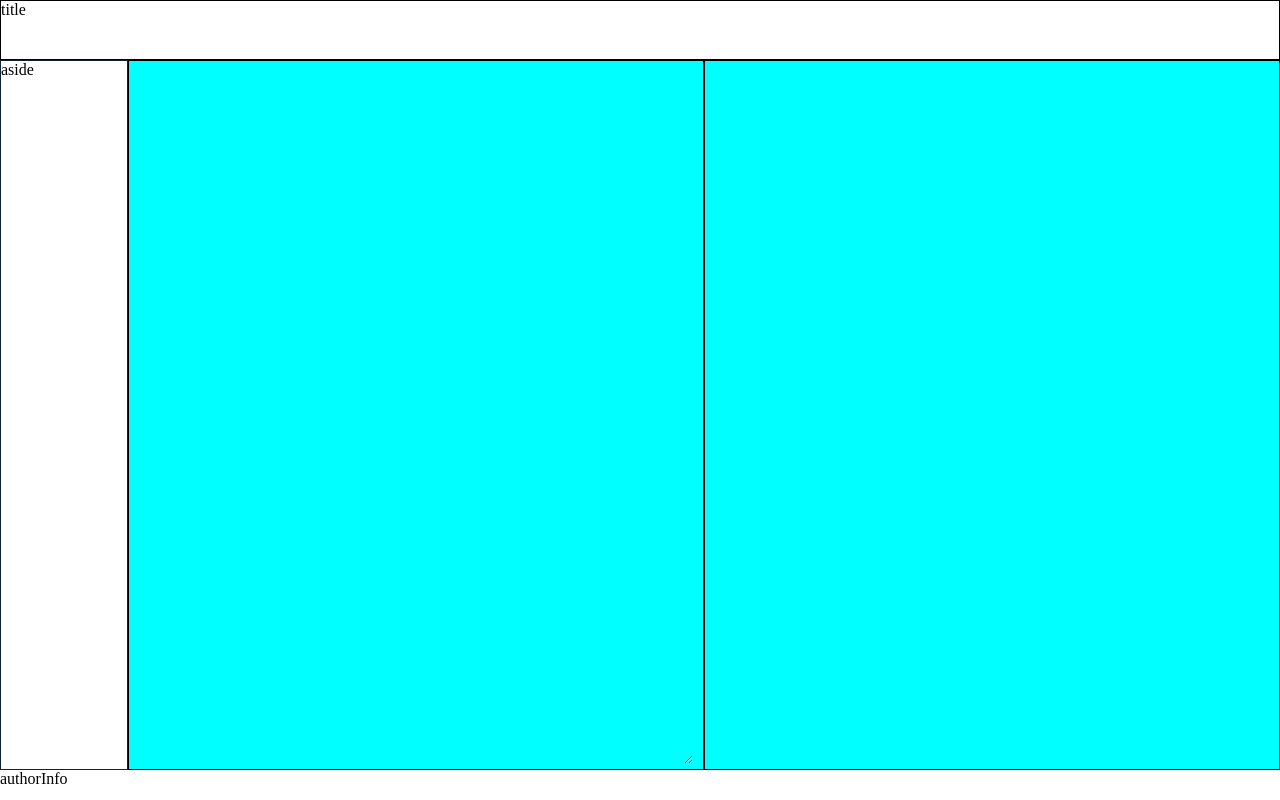
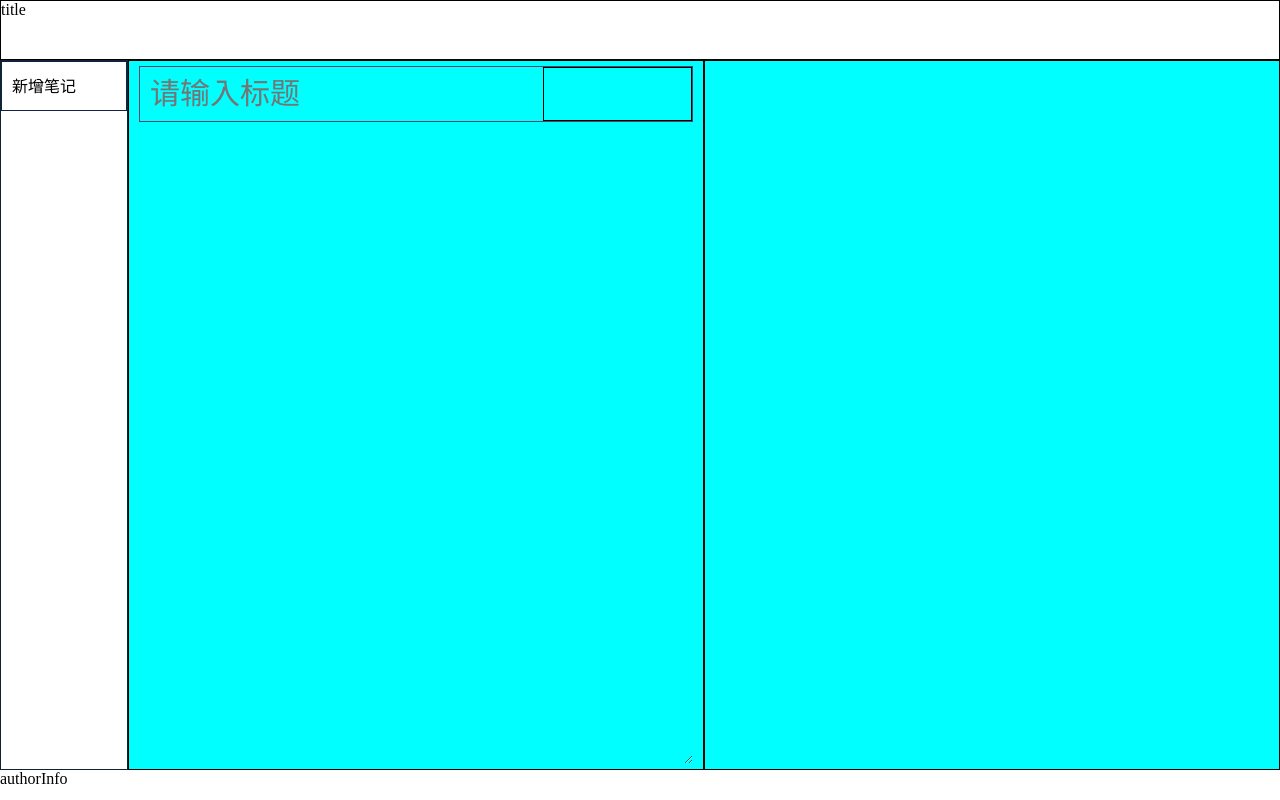
Before and after one commit to karnoliu25/MDNoteWeb, a plain HTML site: page index.html in a window 1280 px wide. Drawn offline with Linux system fonts and the light colour scheme; a web font is replaced by a local one.

Commit message:
增加功能样式，功能未实现

```diff
--- a/index.html
+++ b/index.html
@@ -10,18 +10,33 @@
   </head>
   <body>
     <div id="container">
+      <!-- 总标题 -->
       <div class="titleBar">title</div>
+      <!-- 内容区 -->
       <div class="content">
-        <div class="asideBar">aside</div>
+        <!-- 侧边栏 -->
+        <div class="asideBar">
+          <div class="addBtn">新增笔记</div>
+          <div class="noteList"></div>
+        </div>
+        <!-- 输入区 -->
         <div class="inputArea contentDisplay">
+          <div class="controlBar">
+            <input type="text" class="noteTitle" placeholder="请输入标题" />
+            <div class="controlBtn">
+              <i class="iconfont">&#xe601;</i> <i class="iconfont">&#xe639;</i>
+            </div>
+          </div>
           <textarea
             name="userContent"
             id="userContent"
             v-model="content"
           ></textarea>
         </div>
+        <!-- 预览区 -->
         <div class="previewArea contentDisplay" v-html="notePreview"></div>
       </div>
+      <!-- 信息区 -->
       <div class="authorInfo">authorInfo</div>
     </div>
     <script src="script.js"></script>
--- a/style.css
+++ b/style.css
@@ -3,6 +3,28 @@
   padding: 0;
   box-sizing: border-box;
 }
+
+@font-face {
+  font-family: "iconfont"; /* Project id 4805213 */
+  src: url("//at.alicdn.com/t/c/font_4805213_k7o2rk0sp8n.woff2?t=1736244724306")
+      format("woff2"),
+    url("//at.alicdn.com/t/c/font_4805213_k7o2rk0sp8n.woff?t=1736244724306")
+      format("woff"),
+    url("//at.alicdn.com/t/c/font_4805213_k7o2rk0sp8n.ttf?t=1736244724306")
+      format("truetype");
+}
+.iconfont {
+  font-family: "iconfont" !important;
+  font-size: 30px;
+  font-style: normal;
+  -webkit-font-smoothing: antialiased;
+  -webkit-text-stroke-width: 0.2px;
+  -moz-osx-font-smoothing: grayscale;
+  margin-left: 20px;
+  cursor: pointer;
+  margin-right: 30px;
+}
+
 #container {
   display: flex;
   flex-direction: column;
@@ -24,6 +46,13 @@
   width: 10vw;
   border: 1px solid #123;
 }
+.asideBar .addBtn {
+  border: 1px solid #124;
+  padding-left: 10px;
+  height: 50px;
+  line-height: 50px;
+  cursor: pointer;
+}
 /* 内容区 - 输入与预览 */
 .contentDisplay {
   width: 45vw;
@@ -31,9 +60,31 @@
   padding: 5px 10px;
   border: 1px solid #000;
 }
+/* 内容区 - 输入 - 操作栏 */
+.controlBar {
+  height: 8%;
+  border: 1px solid #546;
+  display: flex;
+  justify-content: space-between;
+}
+.controlBar .noteTitle {
+  font-size: 30px;
+  width: 100%;
+  outline: none;
+  border: none;
+  background-color: inherit;
+  padding-left: 10px;
+}
+.controlBar .controlBtn {
+  text-align: center;
+  border: 1px solid #000;
+  display: flex;
+  align-items: center;
+}
+
 /* 内容区 - 输入 */
 .inputArea #userContent {
-  height: 100%;
+  height: 92%;
   width: 100%;
   background-color: inherit;
   border: none;
```
Also changed, not shown: 1 other file.
